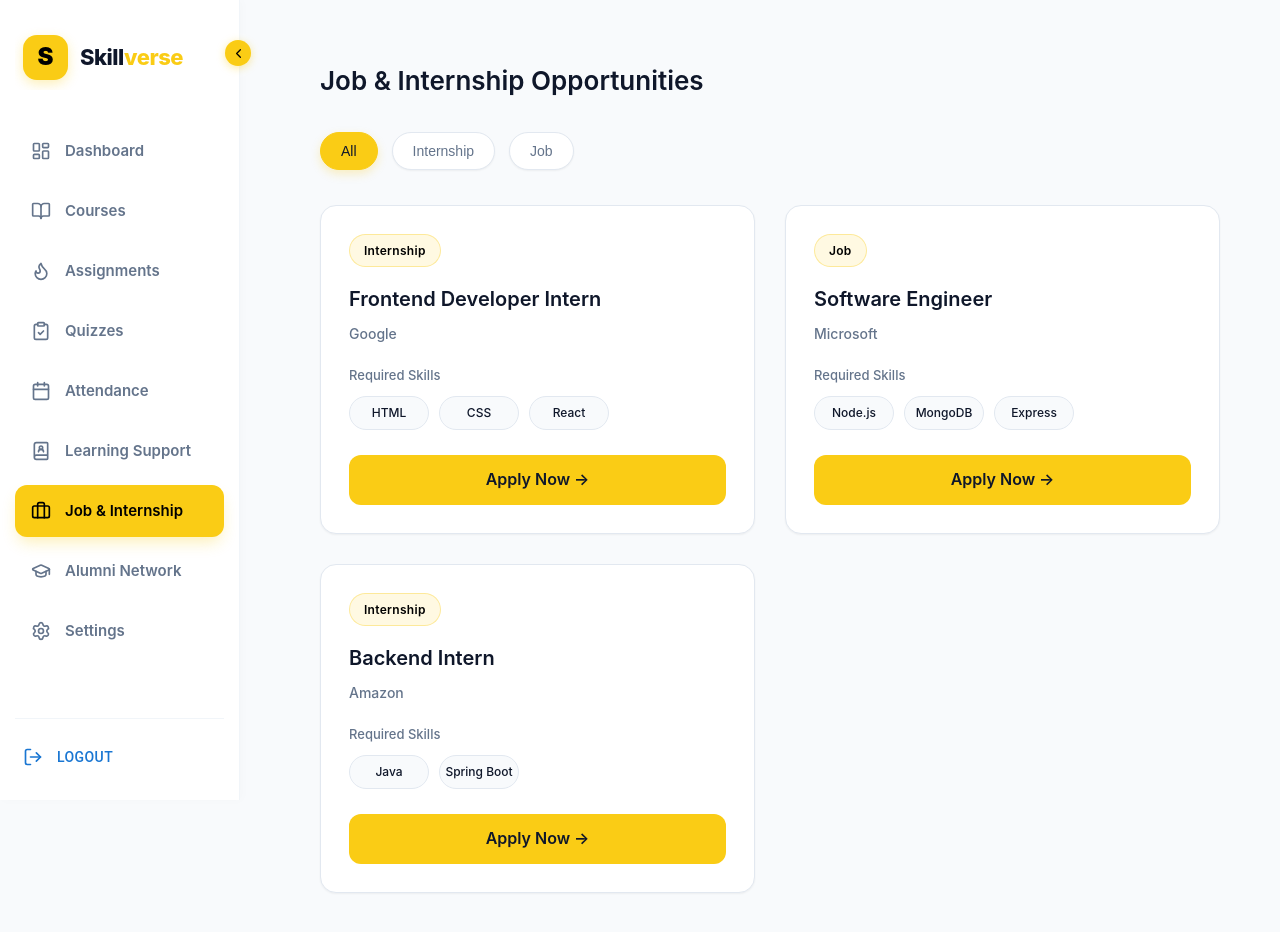
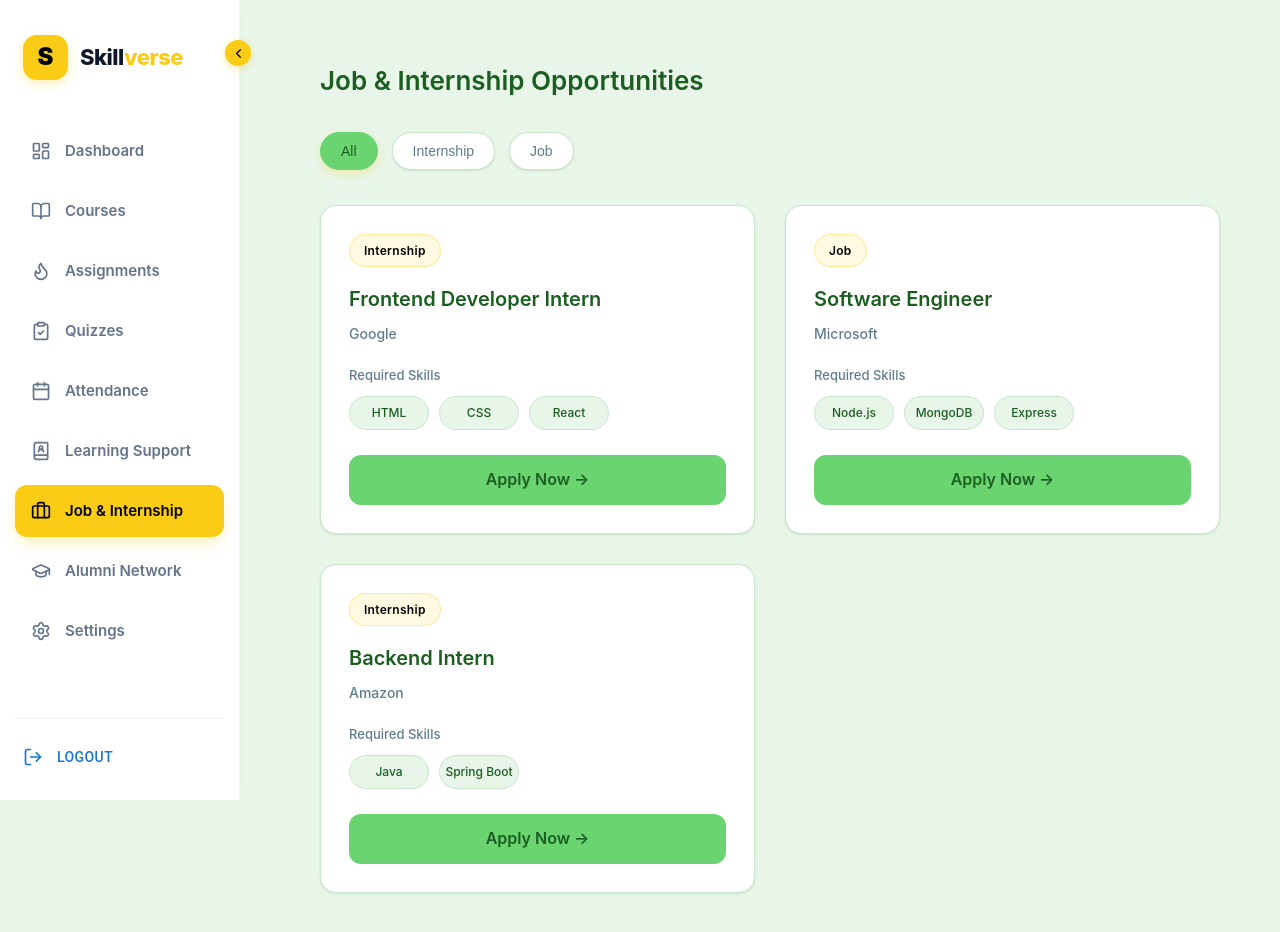
Before and after one commit to Prasoonsoni398/NavKalpana-RICR-NK-0012, a Next.js app in the folder frontend/: page /student/jobs in a window 1280 px wide. Shown: the top 932 px of the page. Built offline with nearby package versions, Linux system fonts and the light colour scheme.

Commit message:
style: update color variables in globals.css for improved theme consistency style: remove unnecessary margin in Alumni.module.css for cleaner layout

```diff
--- a/frontend/app/globals.css
+++ b/frontend/app/globals.css
@@ -1,14 +1,19 @@
 /* src/app/globals.css */
 
 :root {
-  --primary-yellow: #FACC15;
-  --primary-yellow-hover: #EAB308;
-  --bg-light: #F8FAFC;
+  --primary-yellow: #6ad570;          /* Green */
+  --primary-yellow-hover: #4CAF50;    /* Light Green */
+
+  --bg-light: #E8F5E9;
   --bg-white: #FFFFFF;
-  --text-primary: #0F172A;
-  --text-secondary: #64748B;
-  --border-light: #E2E8F0;
-  --shadow-sm: 0 1px 2px 0 rgba(0, 0, 0, 0.05);
+
+  --text-primary: #1B5E20;
+  --text-secondary: #607D8B;
+
+  --border-light: #C8E6C9;
+
+  --shadow-sm: 0 1px 2px 0 rgba(46, 125, 50, 0.15);
+
   --transition-speed: 0.3s;
 }
 
--- a/frontend/styles/Alumni.module.css
+++ b/frontend/styles/Alumni.module.css
@@ -61,7 +61,6 @@
     perspective: 900px;
     display: inline-block;
     margin-bottom: 14px;
-
     animation: fadeSlideIn 0.6s ease forwards;
 }
 
```
